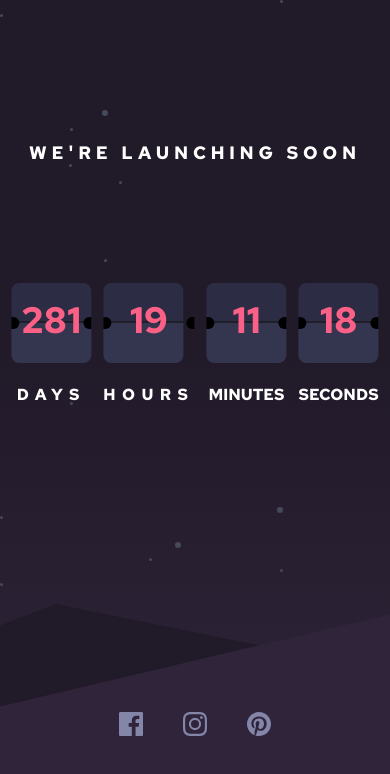
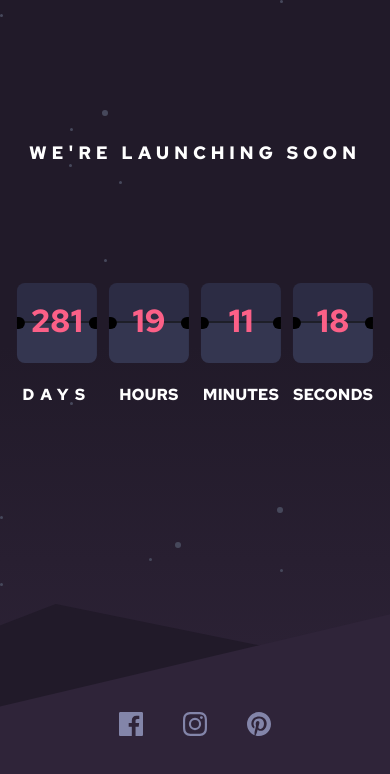
Before and after one commit to Tactenator/launch-countdown-timer-main, a plain HTML site: page index.html in a window 390 px wide. Drawn offline with Linux system fonts and the light colour scheme.

Commit message:
fixing small mobile bug

```diff
--- a/index.html
+++ b/index.html
@@ -19,7 +19,7 @@
         <div id="card-container" class="flex flex-col gap-5">
           <div id="days-container" class="relative flex flex-col">
             <div id="top" class="bg-gray-blue w-[5rem] h-10 sm:w-44 sm:h-20 rounded-t-lg border-b-2 border-dark-blue"></div>
-            <div id="days" class="absolute top-1/2 left-1/2 transform -translate-x-1/2 -translate-y-[55%] text-soft-red text-[2.3rem] sm:text-[4.5rem] font-bold">8</div>
+            <div id="days" class="absolute top-1/2 left-1/2 transform -translate-x-1/2 -translate-y-[55%] text-soft-red text-[2rem] sm:text-[4.5rem] font-bold">8</div>
             <div id="bottom" class="bg-desat-blue w-[5rem] h-10 sm:w-44 sm:h-20 rounded-b-lg"></div>
             <div id="left-circle" class="absolute left-0 top-1/2 w-2 h-3 rounded-r-lg bg-black -translate-y-1/2"></div>
             <div id="right-circle" class="absolute right-0 top-1/2 w-2 h-3 rounded-l-lg bg-black -translate-y-1/2"></div>
@@ -29,17 +29,17 @@
         <div id="card-container" class="flex flex-col gap-5">
           <div id="hours-container" class="relative flex flex-col">
             <div id="top" class="bg-gray-blue w-[5rem] h-10 sm:w-44 sm:h-20 rounded-t-lg border-b-2 border-dark-blue"></div>
-            <div id="hours" class="absolute top-1/2 left-1/2 transform -translate-x-1/2 -translate-y-[55%] text-soft-red text-[2.3rem] sm:text-[4.5rem] font-bold">8</div>
+            <div id="hours" class="absolute top-1/2 left-1/2 transform -translate-x-1/2 -translate-y-[55%] text-soft-red text-[2rem] sm:text-[4.5rem] font-bold">8</div>
             <div id="bottom" class="bg-desat-blue w-[5rem] h-10 sm:w-44 sm:h-20 rounded-b-lg"></div>
             <div id="left-circle" class="absolute left-0 top-1/2 w-2 h-3 rounded-r-lg bg-black -translate-y-1/2"></div>
             <div id="right-circle" class="absolute right-0 top-1/2 w-2 h-3 rounded-l-lg bg-black -translate-y-1/2"></div>
           </div>
-          <div class="text-base text-center text-white uppercase tracking-[0.4rem]">Hours</div>
+          <div class="text-base text-center text-white uppercase sm:tracking-[0.4rem]">Hours</div>
         </div>
         <div id="card-container" class="flex flex-col gap-5">
           <div id="minutes-container" class="relative flex flex-col">
             <div id="top" class="bg-gray-blue w-[5rem] h-10 sm:w-44 sm:h-20 rounded-t-lg border-b-2 border-dark-blue"></div>
-            <div id="minutes" class="absolute top-1/2 left-1/2 transform -translate-x-1/2 -translate-y-[55%] text-soft-red text-[2.3rem]  sm:text-[4.5rem] font-bold">8</div>
+            <div id="minutes" class="absolute top-1/2 left-1/2 transform -translate-x-1/2 -translate-y-[55%] text-soft-red text-[2rem]  sm:text-[4.5rem] font-bold">8</div>
             <div id="bottom" class="bg-desat-blue w-[5rem] h-10 sm:w-44 sm:h-20 rounded-b-lg"></div>
             <div id="left-circle" class="absolute left-0 top-1/2 w-2 h-3 rounded-r-lg bg-black -translate-y-1/2"></div>
             <div id="right-circle" class="absolute right-0 top-1/2 w-2 h-3 rounded-l-lg bg-black -translate-y-1/2"></div>
@@ -49,7 +49,7 @@
         <div id="card-container" class="flex flex-col gap-5">
           <div id="seconds-container" class="relative flex flex-col">
             <div id="top" class="bg-gray-blue w-[5rem] h-10 sm:w-44 sm:h-20 rounded-t-lg border-b-2 border-dark-blue"></div>
-            <div id="seconds" class="absolute top-1/2 left-1/2 transform -translate-x-1/2 -translate-y-[55%] text-soft-red text-[2.3rem] sm:text-[4.5rem] font-bold">8</div>
+            <div id="seconds" class="absolute top-1/2 left-1/2 transform -translate-x-1/2 -translate-y-[55%] text-soft-red text-[2rem] sm:text-[4.5rem] font-bold">8</div>
             <div id="bottom" class="bg-desat-blue w-[5rem] h-10 sm:w-44 sm:h-20 rounded-b-lg"></div>
             <div id="left-circle" class="absolute left-0 top-1/2 w-2 h-3 rounded-r-lg bg-black -translate-y-1/2"></div>
             <div id="right-circle" class="absolute right-0 top-1/2 w-2 h-3 rounded-l-lg bg-black -translate-y-1/2"></div>
```
